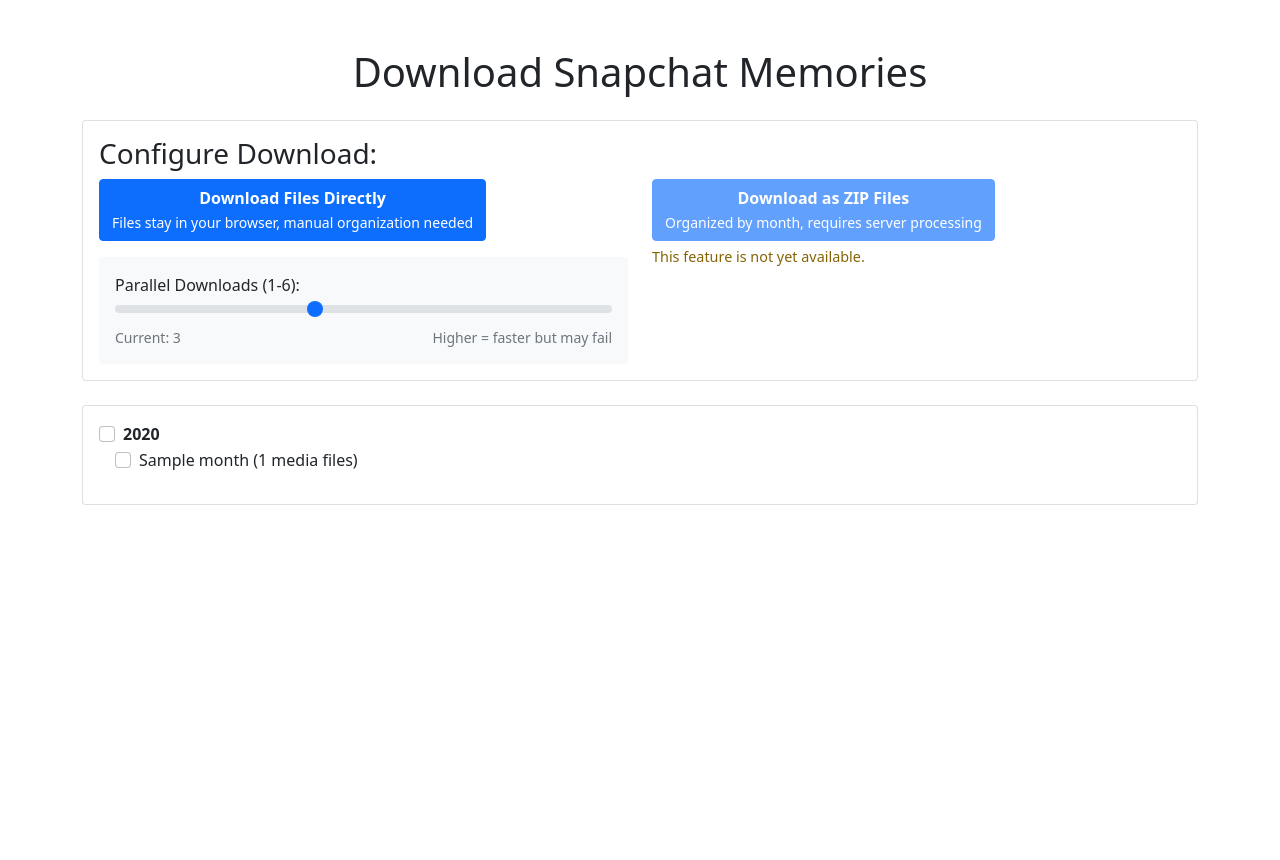
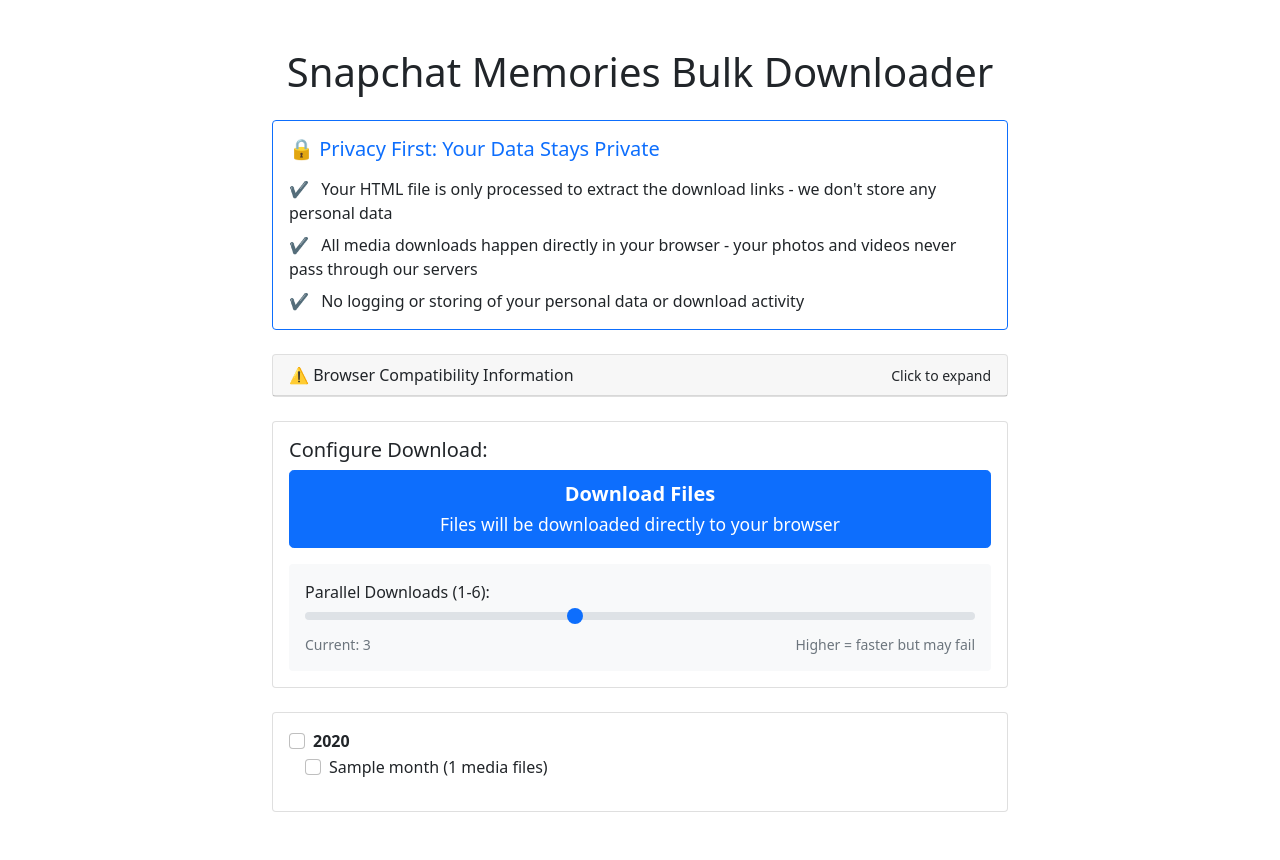
Before and after one commit to Kn0rk3/memories_bulk_downloader, a Django app: template snapchat_downloader/downloader/templates/downloader/download.html in a window 1280 px wide. Before the commit the page ends 505 px from the top, so only its background shows below. Run offline with Django 5.2, Linux system fonts and the light colour scheme; the template is opened without the code that fills it: most values are stand-ins (such as "Sample title", 1, 10 or a date in 2020); some libraries are stand-ins or nearby versions.

Commit message:
add privacy note, other improvements and reduced the first scope

```diff
--- a/snapchat_downloader/downloader/static/downloader/js/download.js
+++ b/snapchat_downloader/downloader/static/downloader/js/download.js
@@ -4,7 +4,10 @@ class DownloadWorker {
         this.queue = [];
         this.activeDownloads = 0;
         this.maxConcurrent = maxConcurrent;
-        this.downloadDelay = 100; // Add delay between downloads
+        this.downloadDelay = 100;
+        this.successCount = 0;
+        this.failureCount = 0;
+        this.errors = {};
     }
 
     async addToQueue(urls) {
@@ -18,8 +21,12 @@ class DownloadWorker {
             const url = this.queue.shift();
             try {
                 await this.downloadFile(url);
-                // Add delay between downloads
+                this.successCount++;
                 await new Promise(resolve => setTimeout(resolve, this.downloadDelay));
+            } catch (error) {
+                this.failureCount++;
+                this.errors[error.message] = (this.errors[error.message] || 0) + 1;
+                console.error(`Download failed: ${error.message}`);
             } finally {
                 this.activeDownloads--;
                 this.processQueue();
@@ -36,28 +43,33 @@ class DownloadWorker {
 
             xhttp.onreadystatechange = function () {
                 if (xhttp.readyState == 4) {
-                    if (xhttp.status == 200) {
+                    if (xhttp.status === 403) {
+                        reject(new Error('Link expired'));
+                    } else if (xhttp.status !== 200) {
+                        reject(new Error(`Failed with status ${xhttp.status}`));
+                    } else {
+                        try {
+                            const mediaUrl = xhttp.responseText.trim();
+                            if (!mediaUrl) {
+                                reject(new Error('Empty media URL received'));
+                                return;
+                            }
+
                             const iframe = document.createElement('iframe');
                             iframe.style.display = 'none';
                             document.body.appendChild(iframe);
 
-                        try {
-                            // Create a unique ID for download link
                             const downloadId = `download-${Date.now()}-${Math.random().toString(36).substr(2, 9)}`;
 
                             iframe.contentWindow.document.write(`
-                                <a id="${downloadId}" download href="${xhttp.responseText}">Download</a>
+                                <a id="${downloadId}" download href="${mediaUrl}">Download</a>
                                 <script>
                                     var link = document.getElementById('${downloadId}');
                                     link.click();
-                                    // Signal parent when download starts
-                                    link.addEventListener('click', function() {
                                     window.parent.postMessage('download-started', '*');
-                                    });
                                 </script>
                             `);
 
-                            // Listen for download start
                             const cleanup = () => {
                                 document.body.removeChild(iframe);
                                 resolve(true);
@@ -66,30 +78,32 @@ class DownloadWorker {
                             const messageHandler = (event) => {
                                 if (event.data === 'download-started') {
                                     window.removeEventListener('message', messageHandler);
-                                    // Give the download a chance to begin
                                     setTimeout(cleanup, 1000);
                                 }
                             };
 
                             window.addEventListener('message', messageHandler);
 
-                            // Fallback cleanup in case message never arrives
                             setTimeout(() => {
                                 window.removeEventListener('message', messageHandler);
                                 cleanup();
                             }, 2000);
 
                         } catch (e) {
-                            document.body.removeChild(iframe);
-                            reject(e);
+                            reject(new Error('Failed to process download'));
                         }
-                    } else {
-                        reject(new Error('Failed to get CDN URL'));
                     }
                 }
             };
 
+            xhttp.onerror = () => reject(new Error('Network error'));
+            xhttp.ontimeout = () => reject(new Error('Request timed out'));
+
+            try {
                 xhttp.send(parts[1]);
+            } catch (e) {
+                reject(new Error('Failed to send request'));
+            }
         });
     }
 }
@@ -99,7 +113,7 @@ async function processDirectDownloads(selected_links, workerCount = 3) {
     let totalFiles = selected_links.length;
     let processedFiles = 0;
 
-    /* let statusDiv = document.getElementById('downloadStatus');
+    let statusDiv = document.getElementById('downloadStatus');
     if (!statusDiv) {
         statusDiv = document.createElement('div');
         statusDiv.id = 'downloadStatus';
@@ -111,14 +125,13 @@ async function processDirectDownloads(selected_links, workerCount = 3) {
             </div>
         `;
         document.querySelector('.download-options').insertAdjacentElement('afterend', statusDiv);
-    } */
-    let statusDiv = document.getElementById('downloadStatus');
+    }
 
     const updateStatus = () => {
         const percent = Math.round((processedFiles / totalFiles) * 100);
         const duration = ((performance.now() - startTime) / 1000).toFixed(2);
         statusDiv.querySelector('.status-text').textContent =
-            `Processing: ${processedFiles}/${totalFiles} files (${percent}%) - Time: ${duration}s - Using ${workerCount} parallel downloads`;
+            `Processing: ${processedFiles}/${totalFiles} files (${percent}%) - Time: ${duration}s`;
         statusDiv.querySelector('.progress-bar').style.width = `${percent}%`;
     };
     updateStatus();
@@ -138,37 +151,6 @@ async function processDirectDownloads(selected_links, workerCount = 3) {
         }
     }
 
-    /* const progressInterval = setInterval(() => {
-        processedFiles = totalFiles - downloadWorker.queue.length - downloadWorker.activeDownloads;
-        updateStatus();
-
-        if (processedFiles === totalFiles) {
-            clearInterval(progressInterval);
-            const totalDuration = ((performance.now() - startTime) / 1000).toFixed(2);
-            const filesPerSecond = (totalFiles/totalDuration).toFixed(2);
-
-            statusDiv.querySelector('.status-text').textContent = `Downloads complete! Total time: ${totalDuration} seconds`;
-            statusDiv.querySelector('.progress-bar').style.width = '100%';
-
-            const performanceLog = document.getElementById('performanceLog');
-            const performanceDetails = document.getElementById('performanceDetails');
-            performanceLog.style.display = 'block';
-            performanceDetails.innerHTML = `
-                <p>📊 Total files processed: ${totalFiles}</p>
-                <p>⏱️ Total time: ${totalDuration} seconds</p>
-                <p>⚡ Average speed: ${filesPerSecond} files/second</p>
-                <p>🔄 Parallel downloads used: ${workerCount}</p>
-            `;
-
-            console.log('Download Performance Metrics:');
-            console.log(`Total files processed: ${totalFiles}`);
-            console.log(`Total time: ${totalDuration} seconds`);
-            console.log(`Average speed: ${filesPerSecond} files/second`);
-            console.log(`Parallel downloads used: ${workerCount}`);
-
-            setTimeout(() => statusDiv.remove(), 5000);
-        }
-    }, 100); */
     const performanceLog = document.getElementById('performanceLog');
     performanceLog.style.display = 'block';
 
@@ -181,27 +163,63 @@ async function processDirectDownloads(selected_links, workerCount = 3) {
             const totalDuration = ((performance.now() - startTime) / 1000).toFixed(2);
             const filesPerSecond = (totalFiles/totalDuration).toFixed(2);
 
-            statusDiv.querySelector('.status-text').textContent = `Downloads complete! Total time: ${totalDuration} seconds`;
+            const successCount = downloadWorker.successCount;
+            const failureCount = downloadWorker.failureCount;
+
+            let statusMessage = `Downloads complete! Time: ${totalDuration}s. `;
+            if (failureCount > 0) {
+                statusMessage += `⚠️ ${failureCount} files failed to download.`;
+                statusDiv.querySelector('.status-text').style.color = '#856404';
+            } else {
+                statusMessage += '✅ All files downloaded successfully!';
+                statusDiv.querySelector('.status-text').style.color = '#155724';
+            }
+
+            statusDiv.querySelector('.status-text').textContent = statusMessage;
             statusDiv.querySelector('.progress-bar').style.width = '100%';
 
             const performanceDetails = document.getElementById('performanceDetails');
             performanceDetails.innerHTML = `
+                <div class="download-summary">
                     <p>📊 Total files processed: ${totalFiles}</p>
+                    <p>✅ Successfully downloaded: ${successCount}</p>
+                    ${failureCount > 0 ? `<p>❌ Failed downloads: ${failureCount}</p>` : ''}
                     <p>⏱️ Total time: ${totalDuration} seconds</p>
                     <p>⚡ Average speed: ${filesPerSecond} files/second</p>
                     <p>🔄 Parallel downloads used: ${workerCount}</p>
+                </div>
             `;
 
-            console.log('Download Performance Metrics:');
-            console.log(`Total files processed: ${totalFiles}`);
-            console.log(`Total time: ${totalDuration} seconds`);
-            console.log(`Average speed: ${filesPerSecond} files/second`);
-            console.log(`Parallel downloads used: ${workerCount}`);
+            if (failureCount > 0 && downloadWorker.errors) {
+                const errorSummary = document.createElement('div');
+                errorSummary.className = 'error-summary mt-4';
 
-            setTimeout(() => statusDiv.remove(), 5000);
+                const errorDetails = Object.entries(downloadWorker.errors)
+                    .map(([error, count]) => `
+                        <div class="error-item">
+                            <span class="error-count badge bg-warning text-dark">${count}</span>
+                            <span class="error-message">${error}</span>
+                        </div>
+                    `).join('');
+
+                errorSummary.innerHTML = `
+                    <div class="alert alert-warning">
+                        <h5 class="alert-heading mb-3">⚠️ Download Failures</h5>
+                        <div class="error-list mb-3">
+                            ${errorDetails}
+                        </div>
+                        ${Object.keys(downloadWorker.errors).some(e => e.includes('expired')) ?
+                            `<div class="alert alert-info mb-0">
+                                <small>📝 Note: Snapchat download links expire after 7 days. Please ensure you're using a recently exported HTML file.</small>
+                            </div>` : ''
+                        }
+                    </div>
+                `;
+
+                performanceDetails.appendChild(errorSummary);
+            }
         }
     }, 100);
-
 
     await downloadWorker.addToQueue(urls);
 }
@@ -392,14 +410,11 @@ async function getSelectedLinks() {
 
 // ============= Initialize Event Handlers =============
 document.addEventListener('DOMContentLoaded', () => {
-
     const userAgent = navigator.userAgent.toLowerCase();
-    const warningDiv = document.querySelector('.browser-warning');
     const firefoxWarning = document.querySelector('.firefox-warning');
     const edgeWarning = document.querySelector('.edge-warning');
 
     const directButton = document.getElementById('directDownloadButton');
-    const zipButton = document.getElementById('zipDownloadButton');
     const workerCount = document.getElementById('workerCount');
     const workerCountDisplay = document.getElementById('workerCountDisplay');
 
@@ -408,14 +423,7 @@ document.addEventListener('DOMContentLoaded', () => {
     // Edge detection
     const isEdge = navigator.userAgent.includes('Edg/');
 
-    // currently the zip file feature is not enabled at this point because of legal reasons
-    zipButton.insertAdjacentHTML('afterend',
-        '<div style="color: #856404; font-size: 0.9em; margin-top: 5px;">' +
-        'This feature is not yet available.</div>'
-    );
-
     if (isFirefox) {
-        warningDiv.style.display = 'block';
         firefoxWarning.style.display = 'block';
 
         directButton.insertAdjacentHTML('afterend',
@@ -425,18 +433,12 @@ document.addEventListener('DOMContentLoaded', () => {
     }
 
     if (isEdge) {
-        warningDiv.style.display = 'block';
         edgeWarning.style.display = 'block';
 
         directButton.insertAdjacentHTML('afterend',
             '<div style="color: #856404; font-size: 0.9em; margin-top: 5px;">' +
             '⚠️ Direct downloads require Balanced or Basic tracking prevention</div>'
         );
-    }
-
-    // Hide warning div if no warnings are active
-    if (firefoxWarning.style.display === 'none' && edgeWarning.style.display === 'none') {
-        warningDiv.style.display = 'none';
     }
 
     // Update display when slider changes
@@ -448,7 +450,6 @@ document.addEventListener('DOMContentLoaded', () => {
 
     directButton.onclick = async () => {
         directButton.disabled = true;
-        //zipButton.disabled = true;
         try {
             const links = await getSelectedLinks();
             if (links) {
@@ -458,23 +459,6 @@ document.addEventListener('DOMContentLoaded', () => {
             console.error('Error:', error);
         } finally {
             directButton.disabled = false;
-            //zipButton.disabled = true;
-        }
-    };
-
-    zipButton.onclick = async () => {
-        directButton.disabled = true;
-        //zipButton.disabled = true;
-        try {
-            const links = await getSelectedLinks();
-            if (links) {
-                await processZipDownloads(links);
-            }
-        } catch (error) {
-            console.error('Error:', error);
-        } finally {
-            directButton.disabled = false;
-            //zipButton.disabled = true;
         }
     };
 });
--- a/snapchat_downloader/downloader/templates/downloader/download.html
+++ b/snapchat_downloader/downloader/templates/downloader/download.html
@@ -4,19 +4,61 @@
 <head>
     <meta charset="UTF-8">
     <meta name="viewport" content="width=device-width, initial-scale=1.0">
-    <title>Download Snapchat Memories</title>
+    <title>Snapchat Memories Bulk Downloader</title>
     <link rel="stylesheet" href="https://cdn.jsdelivr.net/npm/bootstrap@5.0.0-beta3/dist/css/bootstrap.min.css">
     <script src="https://cdnjs.cloudflare.com/ajax/libs/jszip/3.10.1/jszip.min.js"></script>
     <script src="{% static 'downloader/js/download.js' %}"></script>
+    <script src="https://cdn.jsdelivr.net/npm/bootstrap@5.0.0-beta3/dist/js/bootstrap.bundle.min.js"></script>
     <meta name="csrf-token" content="{{ csrf_token }}">
 </head>
 <body>
     <div class="container my-5">
-        <h1 class="text-center mb-4">Download Snapchat Memories</h1>
-
-        <div class="browser-warning">
-            <div class="warning-content alert alert-warning">
-                <h4 class="alert-heading">⚠️ Browser Compatibility Notice</h4>
+        <h1 class="text-center mb-4">Snapchat Memories Bulk Downloader</h1>
+        <!-- Privacy Notice -->
+        <div class="row justify-content-center mb-4">
+            <div class="col-md-8">
+                <div class="card border-primary">
+                    <div class="card-body">
+                        <h5 class="card-title text-primary mb-3">
+                            🔒 Privacy First: Your Data Stays Private
+                        </h5>
+                        <ul class="list-unstyled mb-0">
+                            <li class="mb-2">
+                                <span class="me-2">✔️</span>
+                                Your HTML file is only processed to extract the download links - we don't store any personal data
+                            </li>
+                            <li class="mb-2">
+                                <span class="me-2">✔️</span>
+                                All media downloads happen directly in your browser - your photos and videos never pass through our servers
+                            </li>
+                            <li>
+                                <span class="me-2">✔️</span>
+                                No logging or storing of your personal data or download activity
+                            </li>
+                        </ul>
+                    </div>
+                </div>
+            </div>
+        </div>
+        <!-- Browser Compatibility Notice -->
+        <div class="row justify-content-center mb-4">
+            <div class="col-md-8">
+                <div class="card">
+                    <div class="card-header" style="cursor: pointer;" data-bs-toggle="collapse" data-bs-target="#browserCompatibility" aria-expanded="false" aria-controls="browserCompatibility">
+                        <div class="d-flex justify-content-between align-items-center">
+                            <span>⚠️ Browser Compatibility Information</span>
+                            <span class="small">Click to expand</span>
+                        </div>
+                    </div>
+                    <div class="collapse" id="browserCompatibility">
+                        <div class="card-body">
+                            <div class="alert alert-info mb-3">
+                                <p class="mb-2">This app has been tested with:</p>
+                                <ul class="mb-0">
+                                    <li>Mozilla Firefox (latest version)</li>
+                                    <li>Microsoft Edge (latest version)</li>
+                                </ul>
+                            </div>
 
                             <!-- Firefox Warning -->
                             <div class="firefox-warning mb-3" style="display: none;">
@@ -24,9 +66,8 @@
                                     <strong>Firefox Users:</strong> Due to browser-specific video encoding limitations, video downloads may not work correctly in Firefox. For the best experience when downloading videos:
                                 </p>
                                 <ul class="mb-0">
-                        <li>Use Chrome, Edge, or Safari for downloading videos</li>
+                                    <li>Use Edge for downloading videos</li>
                                     <li>Firefox works fine for downloading photos</li>
-                        <li>Consider using the ZIP download option in Firefox, which handles videos correctly</li>
                                 </ul>
                             </div>
 
@@ -42,21 +83,22 @@
                             </div>
                         </div>
                     </div>
+                </div>
+            </div>
+        </div>
 
-        <div class="download-options card mb-4">
+        <!-- Download Configuration -->
+        <div class="row justify-content-center mb-4">
+            <div class="col-md-8">
+                <div class="card">
                     <div class="card-body">
-                <h3 class="card-title">Configure Download:</h3>
-
-                <div class="download-methods row">
-                    <!-- Left side: Direct download with config -->
-                    <div class="download-button-container col-md-6">
-                        <button id="directDownloadButton" class="download-button btn btn-primary btn-block mb-3">
-                            <strong>Download Files Directly</strong><br>
-                            <span class="small">Files stay in your browser, manual organization needed</span>
+                        <h3 class="card-title h5">Configure Download:</h3>
+                        <button id="directDownloadButton" class="btn btn-primary btn-lg w-100 mb-3">
+                            <strong>Download Files</strong><br>
+                            <span class="small">Files will be downloaded directly to your browser</span>
                         </button>
 
-                        <!-- Parallel download config under direct download button -->
-                        <div class="download-config bg-light p-3 rounded">
+                        <div class="bg-light p-3 rounded">
                             <label for="workerCount">Parallel Downloads (1-6):</label>
                             <input type="range" id="workerCount" min="1" max="6" value="3" class="form-range">
                             <div class="d-flex justify-content-between">
@@ -65,19 +107,13 @@
                             </div>
                         </div>
                     </div>
-
-                    <!-- Right side: ZIP download -->
-                    <div class="download-button-container col-md-6">
-                        <button disabled id="zipDownloadButton" class="download-button btn btn-primary btn-block">
-                            <strong>Download as ZIP Files</strong><br>
-                            <span class="small">Organized by month, requires server processing</span>
-                        </button>
-                    </div>
                 </div>
             </div>
         </div>
 
-        <!-- Performance log section -->
+        <!-- Performance Log -->
+        <div class="row justify-content-center">
+            <div class="col-md-8">
                 <div id="performanceLog" class="mb-4" style="display: none;">
                     <h3>Download Progress</h3>
                     <div id="downloadStatus" class="status">
@@ -90,16 +126,12 @@
                         <!-- Performance metrics will be inserted here -->
                     </div>
                 </div>
+            </div>
+        </div>
 
-        <!-- Performance log section -->
-        <!-- <div id="performanceLog" class="mb-4" style="display: none;">
-            <h3>Download Performance</h3>
-            <div id="performanceDetails" class="performance-details bg-light p-3 rounded"> -->
-                <!-- Performance metrics will be inserted here -->
-            <!-- </div>
-        </div> -->
-
-        <div class="download-list">
+        <!-- Link Selection -->
+        <div class="row justify-content-center mb-4">
+            <div class="col-md-8">
                 <div class="card">
                     <div class="card-body">
                         <form>
@@ -132,5 +164,6 @@
                 </div>
             </div>
         </div>
+    </div>
 </body>
 </html>
--- a/snapchat_downloader/downloader/views.py
+++ b/snapchat_downloader/downloader/views.py
@@ -14,7 +14,7 @@ import base64
 import os
 import psutil
 
-def determine_worker_count():
+""" def determine_worker_count():
     # Base worker count on logical cores
     cpu_cores = os.cpu_count()
     cpu_usage = psutil.cpu_percent(interval=1)
@@ -34,7 +34,7 @@ def determine_worker_count():
         worker_count = cpu_cores // 2  # Using half of cores as default
 
     print(f"Optimal worker count determined: {worker_count} (CPU: {cpu_usage}%, Memory: {memory_usage}%)")
-    return worker_count
+    return worker_count """
 
 @csrf_protect
 def upload(request):
```
Also changed, not shown: snapchat_downloader/downloader/templates/downloader/upload.html (+30 -2 lines). Lines whose indentation alone changed are shown as unchanged.
